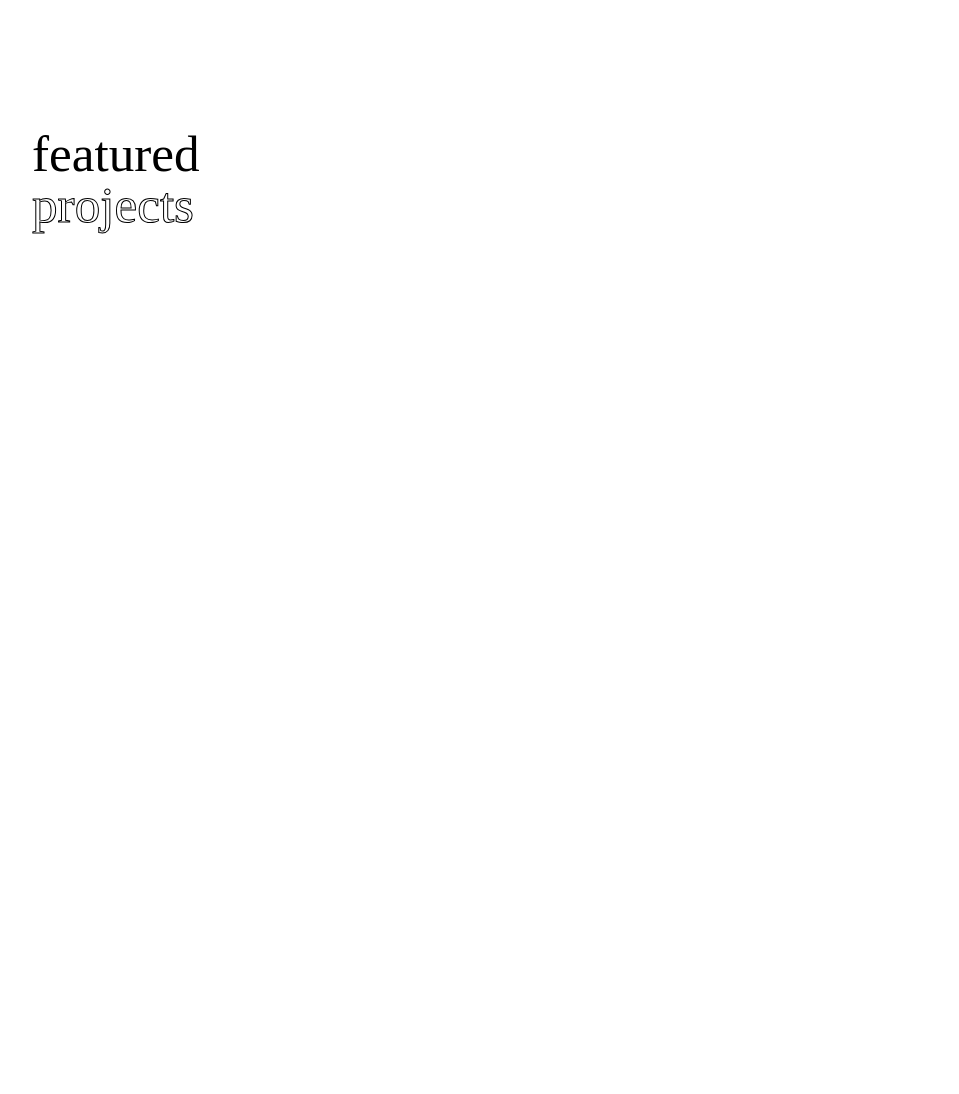
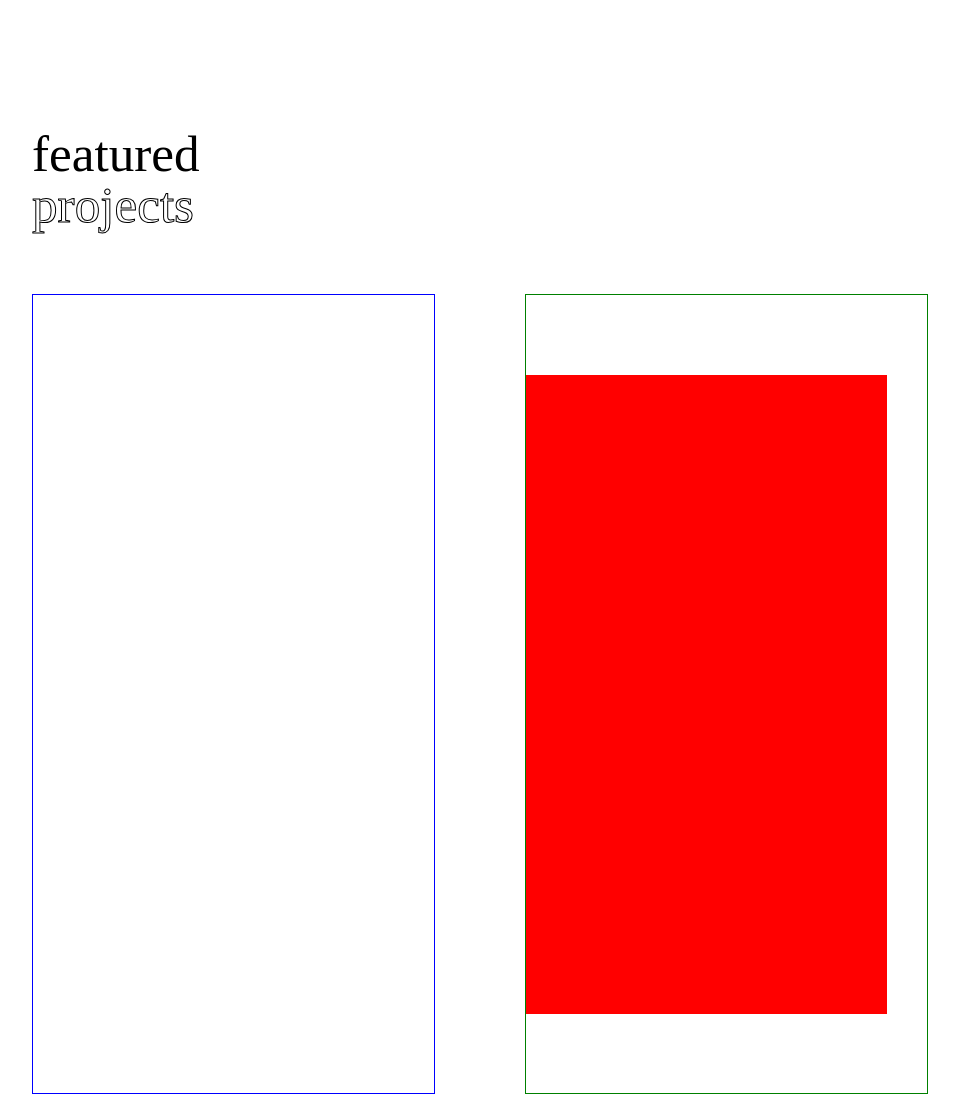
Before and after one commit to SM-Rakibul-Hasan-Rakib/Project-2, a plain HTML site: page index.html in a window 1280 px wide. Shown: the whole page, without its empty margins (160-1119 px from the left). Before the commit the page ends 800 px from the top, so only its background shows below. Drawn offline with nearby package versions, Linux system fonts and the light colour scheme.

Commit message:
featured running

```diff
--- a/index.html
+++ b/index.html
@@ -44,9 +44,12 @@
             <h1>featured</h1>
             <h2>projects</h2>
           </div>
-          <div id="featuredimage"></div>
+          <div id="fimages">
           <div id="fleft"></div>
-          <div id="fright"></div>
+          <div id="fright">
+           <div class="images"></div>
+          </div>
+          </div>
         </div>
       </div>
     </div>
--- a/style.css
+++ b/style.css
@@ -105,8 +105,28 @@ body {
   color: transparent;
   -webkit-text-stroke: 1px #000;
 }
-#featuredimage {
+#fimages {
+  display: flex;
+  justify-content: space-between;
   width: 100%;
-  padding: 5vw 15vw;
-  padding: 2px solid red;
+  min-height: 100vh;
+  margin-top: 5vw;
+  /* border: 2px solid red; */
 }
+#fleft {
+  width: 45%;
+  min-height: inherit;
+  border: 1px solid blue;
+}
+#fright {
+  display: flex;
+  align-items: center;
+  width: 45%;
+  min-height: inherit;
+  border: 1px solid green;
+}
+#fright .images {
+  width: 90%;
+  height: 80%;
+  background-color: red;
+}
```
